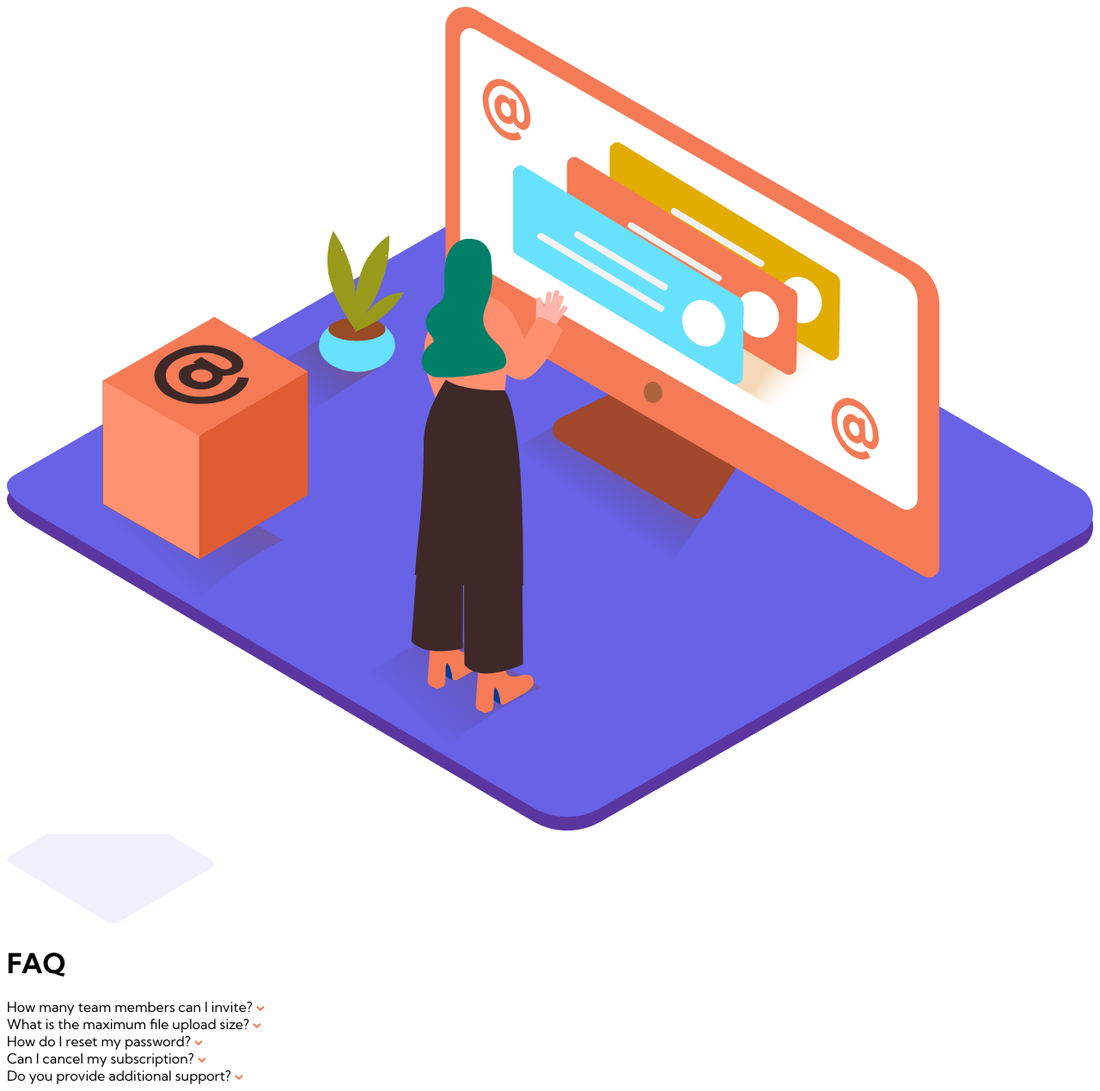
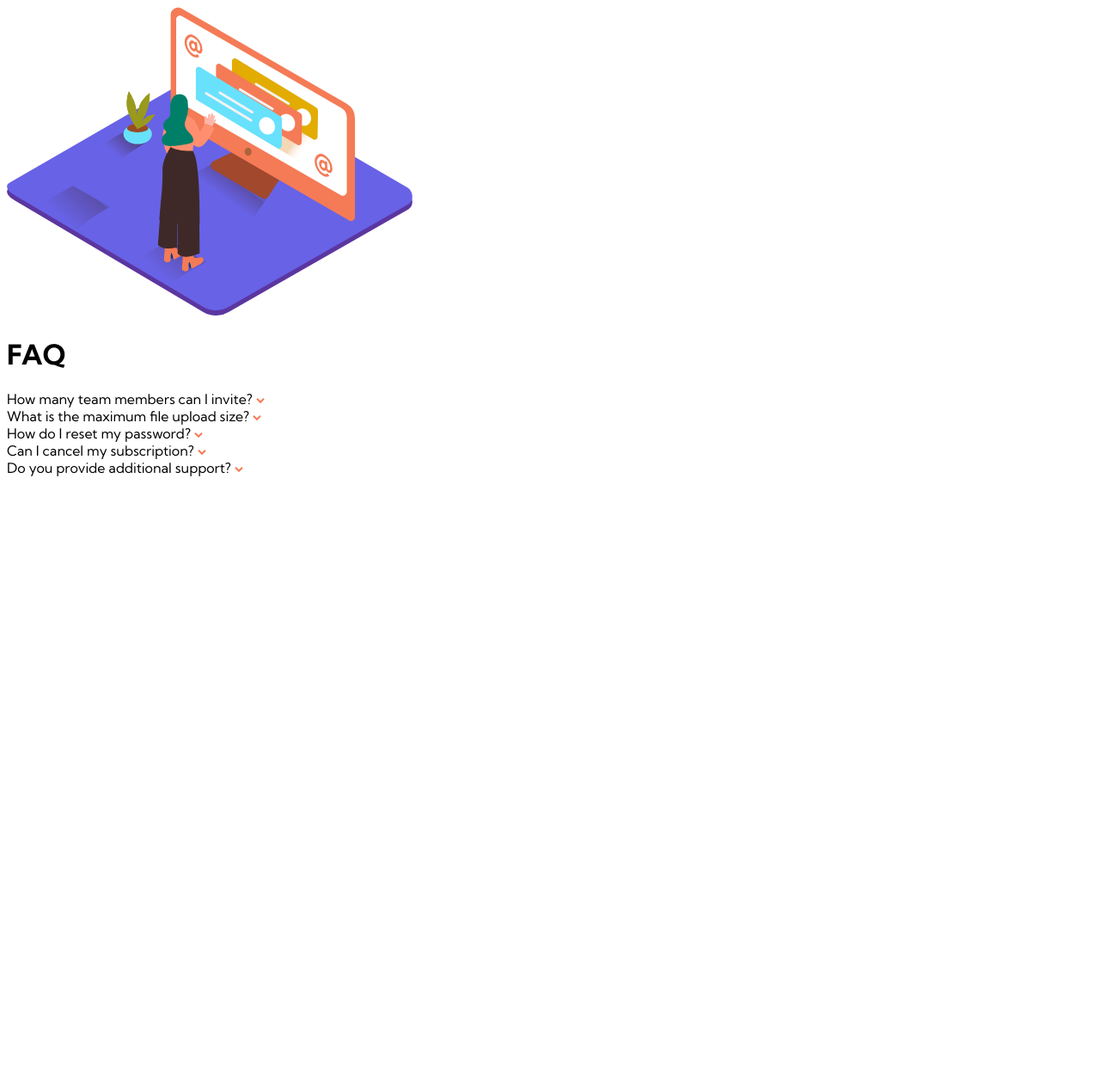
Before and after one commit to MILANT10/Challenge_FAQ, a React (Create React App) app: page / in a window 1280 px wide. Shown: the whole page at 86% size. After the commit the page ends 800 px from the top, so only its background shows below. Built offline with nearby package versions, Linux system fonts and the light colour scheme.

Commit message:
Modif de l'accordeon. Version desk en cour

```diff
--- a/src/Accordion.js
+++ /dev/null
@@ -1,9 +0,0 @@
-const data = [
-  {
-    question: "How many team members can I invite",
-    answer:
-      "You can invite up to 2 additional users on the Free plan. There is no limit on team members for the Premium plan.",
-  },
-];
-
-export default data;
--- a/src/components/Accordion/Accordion.jsx
+++ b/src/components/Accordion/Accordion.jsx
@@ -10,7 +10,6 @@ import { Questions4 } from "../Questions4/Questions4";
 import { Reponse4 } from "../Reponse4/Reponse4";
 import { Questions5 } from "../Questions5/Questions5";
 import { Reponse5 } from "../Reponse5/Reponse5";
-import data from "../../Accordion";
 
 export function Accordion() {
   const [activePanel, setActivePanel] = useState(null);
--- a/src/components/MainBox/MainBox.jsx
+++ b/src/components/MainBox/MainBox.jsx
@@ -4,7 +4,7 @@ import { SecondBox } from "../SecondBox/SecondBox";
 
 export function Box() {
   return (
-    <div className="w-[330px] h-[590px] bg-divider flex flex-col items-center rounded-2xl">
+    <div className="w-[330px] h-[590px] bg-divider flex flex-col items-center rounded-2xl lg:w-2/3 lg:flex-row">
       <SvgCompo />
       <SecondBox />
     </div>
--- a/src/components/SvgCompo/SvgCompo.jsx
+++ b/src/components/SvgCompo/SvgCompo.jsx
@@ -1,18 +1,31 @@
 import "../../index.css";
 import womanOnlineMobileImg from "../../images/illustration-woman-online-mobile.svg";
 import bgPatternMobile from "../../images/bg-pattern-mobile.svg";
+import womanOnlineMobileDesk from "../../images/illustration-woman-online-desktop.svg";
 
 export function SvgCompo() {
+  if (window.innerWidth >= 1024) {
+    return (
+      <>
+        <img
+          className="lg:relative lg:w-2/4 lg:right-20"
+          src={womanOnlineMobileDesk}
+          alt="A hotline woman on a pc tchating"
+        />
+      </>
+    );
+  }
+
   return (
     <>
       <img
-        className="relative bottom-28 w-3/4 p-0 m-0"
+        className="relative bottom-28 w-3/4 p-0 m-0 lg:bottom-0 lg:w-2/4 lg:right-28"
         src={womanOnlineMobileImg}
         alt="A hotline woman on a pc tchating"
       />
 
       <img
-        className="relative bottom-48 w-3/4 p-0 m-0"
+        className="relative bottom-48 w-3/4 p-0 m-0 lg:bottom-0 lg:w-2/4"
         src={bgPatternMobile}
         alt="shadow of the hotline women"
       />
```
